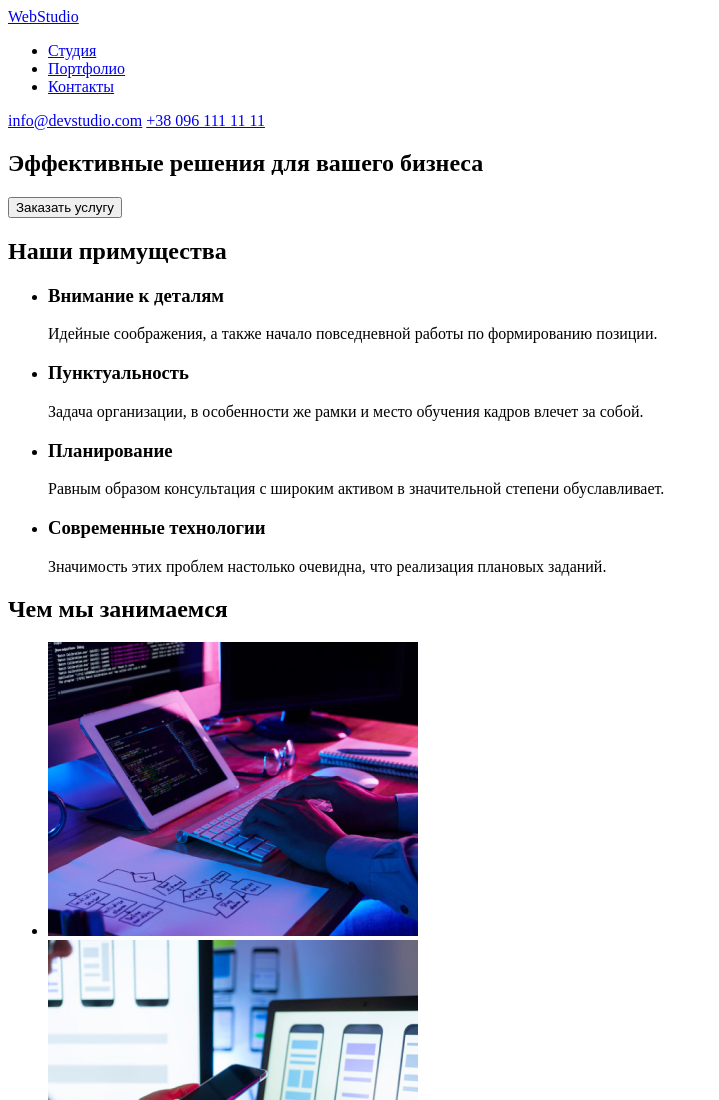
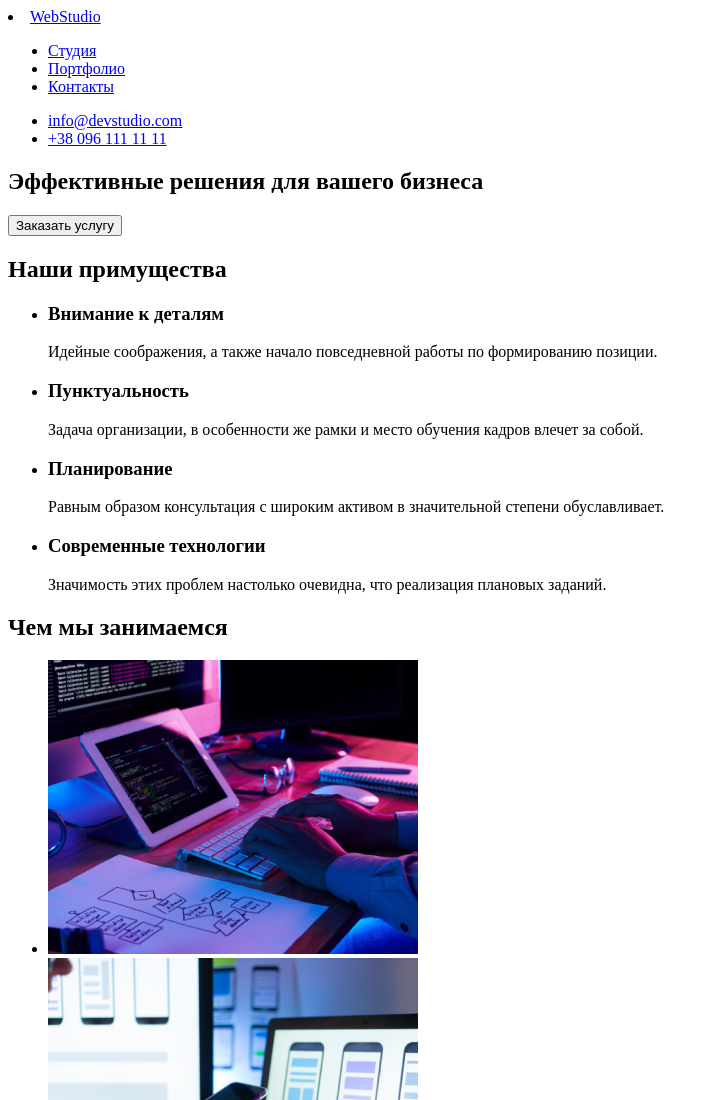
Before and after one commit to komar199824/goit-markup-hw-01, a plain HTML site: page index.html in a window 1280 px wide. Shown: the top 1100 px of the page, without its empty margins (0-719 px from the left). Drawn offline with Linux system fonts and the light colour scheme.

Commit message:
Переделал

```diff
--- a/index.html
+++ b/index.html
@@ -1,5 +1,5 @@
 <!DOCTYPE html>
-<html lang="en">
+<html lang="ru">
 <head>
     <meta charset="UTF-8">
     <meta http-equiv="X-UA-Compatible" content="IE=edge">
@@ -10,10 +10,12 @@
     <!--Шапка-->
 
         <header class="header">
+            <nav>
+                <li>
             <a href="#">
                 WebStudio
-            </a>
-            <nav>
+            </a></li>
+
                 <ul>
                     <li><a href="#">Студия</a></li>
                     <li><a href="#">Портфолио</a></li>
@@ -22,17 +24,18 @@
                 </ul>
             </nav>
             <div class="contact">
-                <a href="mailto:info@devstudio.com">info@devstudio.com</a>
+                <ul>
+                <li><a href="mailto:info@devstudio.com">info@devstudio.com</a></li>
 
-                <a href="tel:+380961111111">+38 096 111 11 11</a>
-
+                <li><a href="tel:+380961111111">+38 096 111 11 11</a></li>
+                </ul>
             </div>
         </header>
         <!--Шапка-->
         <main>
             <section class="h1">
             <h1>Эффективные решения для вашего бизнеса</h1>
-            <button>Заказать услугу</button>
+            <button type="button">Заказать услугу</button>
             </section>
             <section class="h2">
             <h2>Наши примущества</h2>
```
